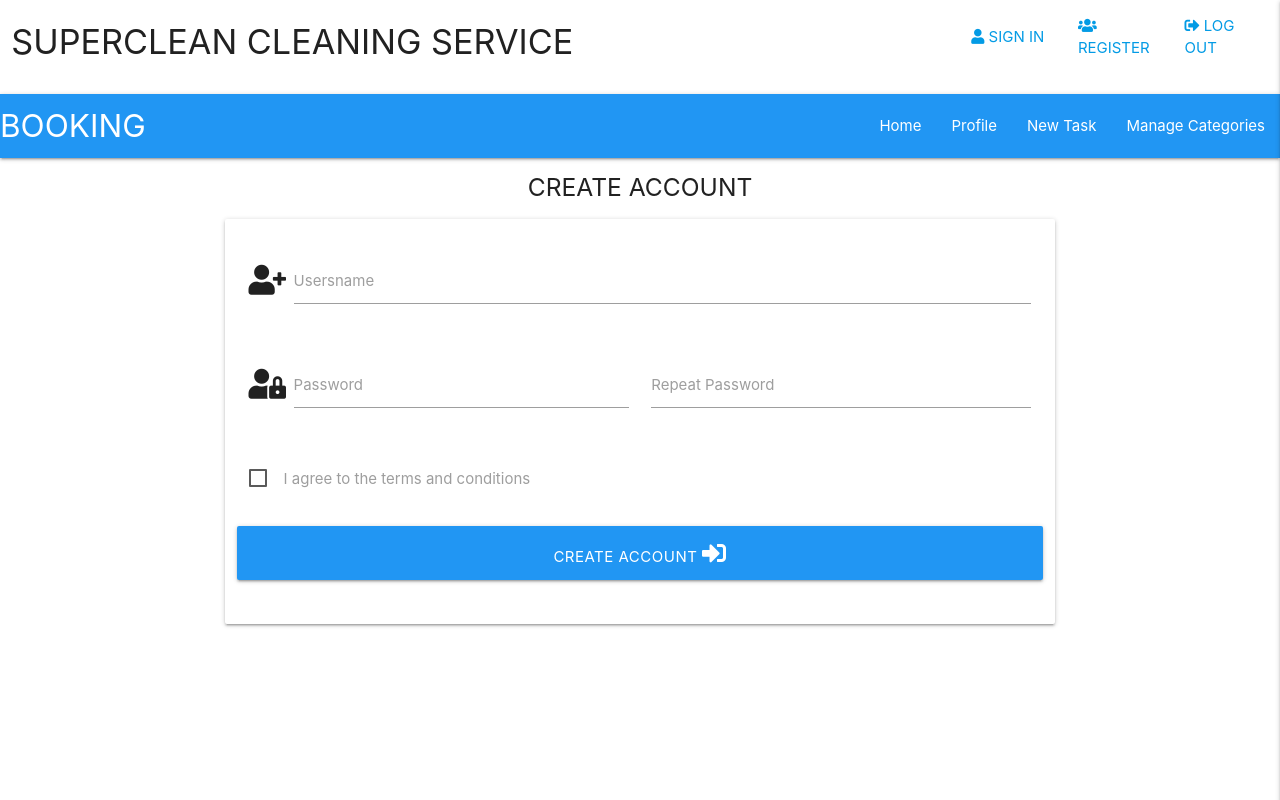
After one commit to Gerardbulky/bookings, a Flask app: page /register in a window 1280 px wide. The commit adds this page. Run offline with Flask 2, Linux system fonts and the light colour scheme; some libraries are stand-ins or nearby versions.

Commit message:
Added Registered Template

```diff
--- a/run.py
+++ b/run.py
@@ -5,6 +5,7 @@ from flask import (
     session, request, url_for)
 from flask_pymongo import PyMongo
 from bson.objectid import ObjectId
+from werkzeug.security import generate_password_hash, check_password_hash
 if os.path.exists("env.py"):
     import env
 
@@ -25,6 +26,10 @@ def index():
     return render_template("task.html", collect=collections)
 
 
+@app.route("/register", methods=["GET", "POST"])
+def regist():
+    return render_template("register.html")
+
 
 if __name__ == "__main__":
     app.run(host=os.environ.get("IP"),
--- a/templates/base.html
+++ b/templates/base.html
@@ -20,7 +20,7 @@
                         <h4>SUPERCLEAN CLEANING SERVICE</h4>
                     </div>
                     <div class="col m4 l1 hide-on-small-only"><a href=""><i class="fas fa-user"></i> SIGN IN </a></div>
-                    <div class="col m4 l1 hide-on-small-only"><a href=""><i class="fas fa-users"></i> REGISTER</a></div>
+                    <div class="col m4 l1 hide-on-small-only"><a href="{{ url_for('regist') }}"><i class="fas fa-users"></i> REGISTER</a></div>
                     <div class="col m4 l1 hide-on-small-only"><a href=""><i class="fas fa-sign-out-alt"></i> LOG OUT</a></div>
                 </div>
             </div>
@@ -48,7 +48,7 @@
                         <li><a href="#">Manage Categories</a></li>
                         <li><a href="#">Log Out</a></li>
                         <li><a href="#">log In</a></li>
-                        <li><a href="#">Register</a></li>
+                        <li><a href="{{ url_for('regist') }}">Register</a></li>
             </ul>
      </header>
 
--- /dev/null
+++ b/templates/register.html
@@ -0,0 +1,48 @@
+{% extends "base.html" %}
+{% block content %}
+
+<h5 class="center-align">CREATE ACCOUNT</h5>
+<div class="row">
+    <!----------Users Usersname-------------->
+    <div class="col s12 m8 offset-m2">
+        <form class="card-panel">
+            <div class="row">
+                <div class="input-field col s12">
+                    <i class="fas fa-user-plus prefix"></i>
+                    <input id="username" name="username" type="text" class="validate">
+                    <label for="username">Usersname</label>
+                </div>
+            </div>
+      <!----------Users password-------------->
+            <div class="row">
+                <div class="input-field col s12 m6">
+                    <i class="fas fa-user-lock prefix"></i>
+                    <input id="password" name="password" type="password" class="validate">
+                    <label for="password">Password</label>
+                </div>
+                <div class="input-field col s12 m6">
+                    <input id="repassword" name="repassword" type="password" class="validate">
+                    <label for="password">Repeat Password</label>
+                </div>
+            </div>
+       <!----------Users Checkbox-------------->
+            <div class="row">
+                <div class="col s12">
+                    <p>
+                        <label>
+                            <input type="checkbox" />
+                            <span>I agree to the terms and conditions</span>
+                        </label>
+                    </p>
+                </div>
+            </div>
+        <!----------Users Submit button-------------->
+            <div class="row">
+                <button type="submit" class="col s12 btn-large #2196f3 blue text-shadow">
+                    CREATE ACCOUNT <i class="fas fa-sign-in-alt"></i>
+                </button>
+            </div>
+        </form>
+    </div>
+</div>
+{% endblock %}
```
